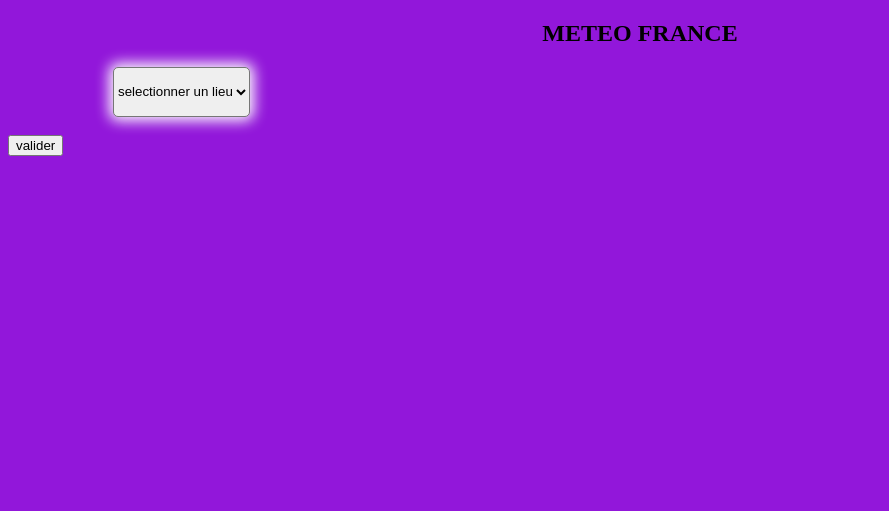
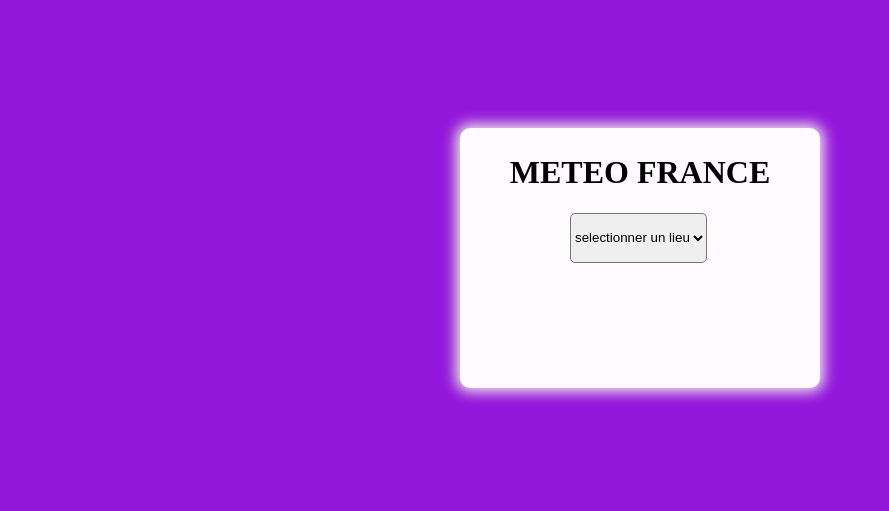
Before and after one commit to mohamedhnju/mohamedhnju, a plain HTML site: page index.html in a window 1280 px wide. Shown: the whole page, without its empty margins (0-889 px from the left). Drawn offline with Linux system fonts and the light colour scheme.

Commit message:
Update index.html

```diff
--- a/index.html
+++ b/index.html
@@ -8,7 +8,8 @@
     <link rel="shorcut icon" href="552448.png">
 </head>
 <body>
-    <section>
+        <div id="container">
+            <div id="flexbox">
     <h1 id="h1meteo">METEO FRANCE</h1>
  <form action="">
     <!--parti selection du lieu-->
@@ -21,13 +22,16 @@
         <!--selection de nso-->
         <option value="">nogent sur marne</option>
         <!--selection de nsm-->
-    </select>
+
+
+    </div>
+</form>
 </div>
-    <br>
-    <button>valider</button>
+</div>
 
- </form>
-</section>
+
+
+
 
 
     <script src="script.js"></script>
```
